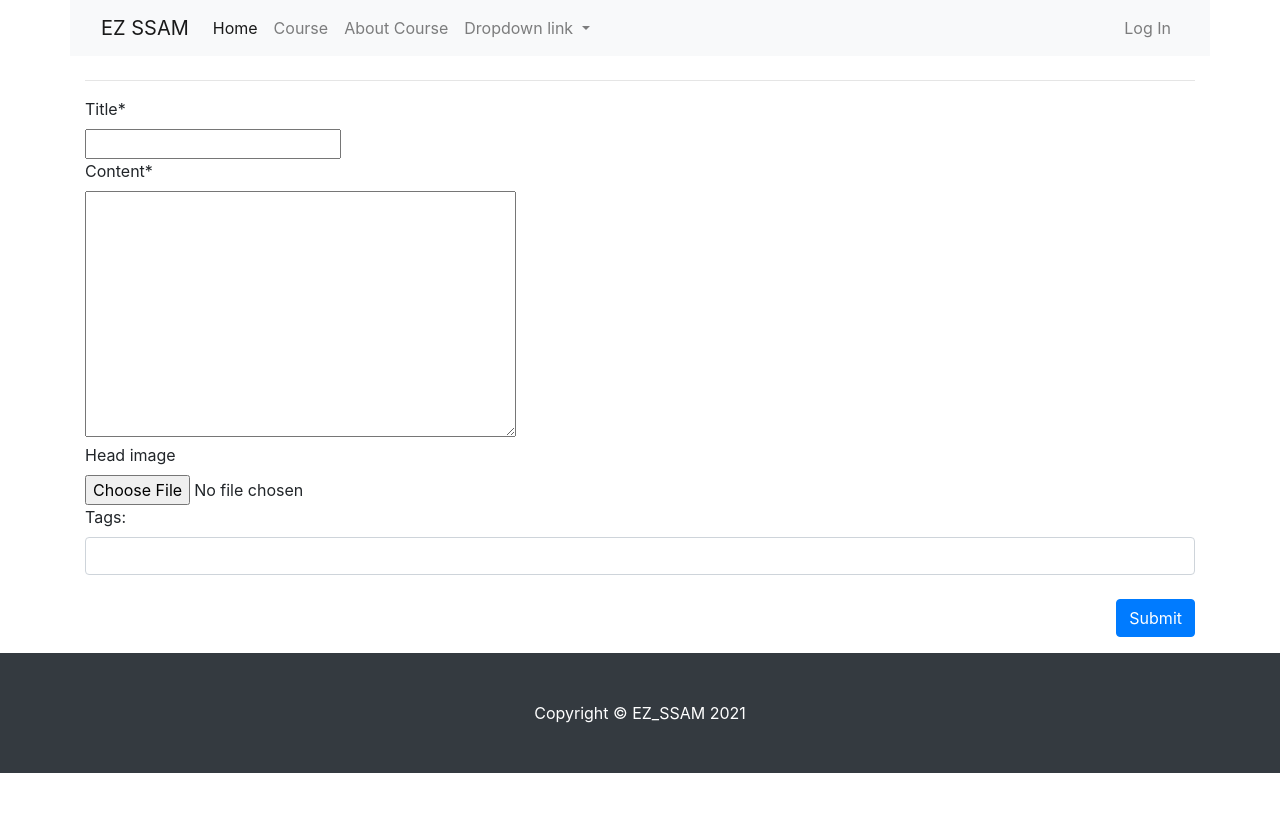
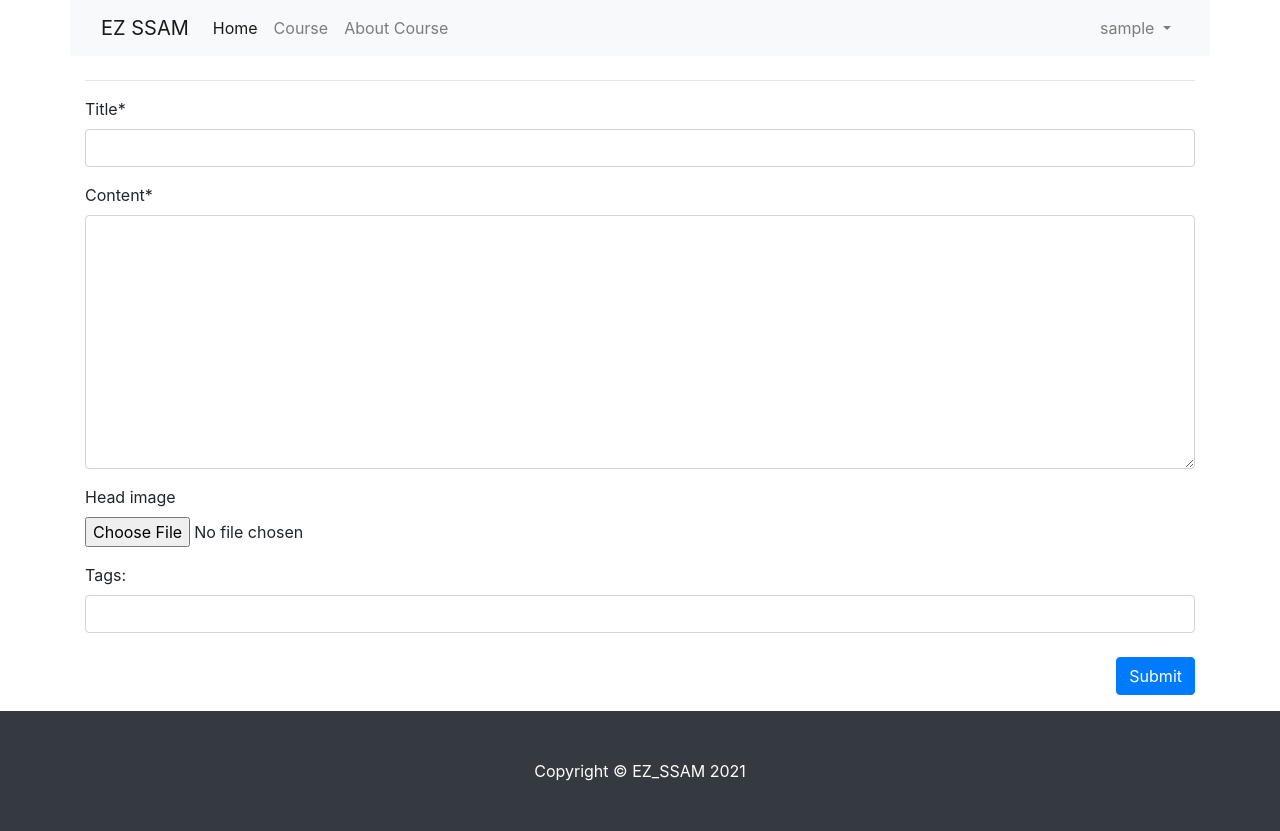
Before and after one commit to ezstkr/ssam-ezst, a Django app: page /course/create_course/ in a window 1280 px wide. Before the commit the page ends 773 px from the top, so only its background shows below. Run offline with Django 3.2, Linux system fonts and the light colour scheme; the visitor is signed in with stand-in values (Sample User, id 1); some libraries are stand-ins or nearby versions.

Commit message:
구글 로그인 로컬 적용

```diff
--- a/course/templates/course/navbar.html
+++ b/course/templates/course/navbar.html
@@ -1,7 +1,10 @@
+{% load socialaccount %}
+
 <nav class="navbar navbar-expand-lg navbar-light bg-light container fixed-top">
     <div class="container-fluid">
         <a class="navbar-brand" href="/">EZ SSAM</a>
-        <button class="navbar-toggler" type="button" data-bs-toggle="collapse" data-bs-target="#navbarNavDropdown" aria-controls="navbarNavDropdown" aria-expanded="false" aria-label="Toggle navigation">
+        <button class="navbar-toggler" type="button" data-bs-toggle="collapse" data-bs-target="#navbarNavDropdown"
+                aria-controls="navbarNavDropdown" aria-expanded="false" aria-label="Toggle navigation">
             <span class="navbar-toggler-icon"></span>
         </button>
         <div class="collapse navbar-collapse" id="navbarNavDropdown">
@@ -15,22 +18,27 @@
                 <li class="nav-item">
                     <a class="nav-link" href="/about_me/">About Course</a>
                 </li>
-            <li class="nav-item dropdown">
-            <a class="nav-link dropdown-toggle" href="#" id="navbarDropdownMenuLink" role="button" data-bs-toggle="dropdown" aria-expanded="false">
-                Dropdown link
-            </a>
-            <ul class="dropdown-menu" aria-labelledby="navbarDropdownMenuLink">
-                <li><a class="dropdown-item" href="#">Action</a></li>
-                <li><a class="dropdown-item" href="#">Another action</a></li>
-                <li><a class="dropdown-item" href="#">Something else here</a></li>
-            </ul>
-            </li>
             </ul>
         </div>
         <ul class="navbar-nav ml-auto">
+            {% if user.is_authenticated %}
+            <li class="nav-item dropdown">
+                <a class="nav-link dropdown-toggle" href="#" id="navbarDropdown" role="button" data-toggle="dropdown"
+                   aria-haspopup="true" aria-expanded="false">
+                    {% if user.socialaccount_set.all.0.get_avatar_url %}
+                    <img class="rounded-circle" width="25px" src="{{user.socialaccount_set.all.0.get_avatar_url }}">
+                    {% endif %}
+                    {{user.username}}
+                </a>
+                <div class="dropdown-menu" aria-labelledby="navbarDropdown">
+                    <a class="dropdown-item" href="/accounts/logout">Log Out</a>
+                </div>
+            </li>
+            {% else %}
             <li class="nav-item">
-            <a href="#" class="nav-link" data-bs-toggle="modal" data-bs-target="#loginModal">Log In</a>
+                <a class="nav-link" href="#" data-toggle="modal" data-target="#loginModal">Log In</a>
             </li>
+            {% endif %}
         </ul>
     </div>
 </nav>
@@ -45,12 +53,9 @@
             </div>
             <div class="modal-body">
                 <div class="row">
-                <div class="col-md-6">
-                    <button type="button" class="btn btn-outline-dark btn-block btn-sm"><i class="fab fa-google"></i>Log in with Google</button>
-                    <button type="button" class="btn btn-outline-dark btn-block btn-sm"><i class="fas fa-envelope-square"></i>Log in with E-mail</button>
-                </div>
-                <div class="col-md-6 d-grid gap-1">
-                    <button type="button" class="btn btn-outline-dark btn-block btn-sm"><i class="fas fa-envelope-square"></i>Sign Up with E-mail</button>
+                    <div class="col-md-12">
+                        <a role="button" class="btn btn-outline-dark btn-block btn-sm"
+                           href="{% provider_login_url 'google' %}"><i class="fab fa-google"></i>Log in with Google</a>
                     </div>
                 </div>
 
--- a/ssam_ezst/urls.py
+++ b/ssam_ezst/urls.py
@@ -8,6 +8,7 @@
     path('course/', include('course.urls')),
     path('lecture/', include('lecture.urls')),
     path('admin/', admin.site.urls),
+    path('accounts/', include('allauth.urls')),
     path('', include('page.urls')),
 ]
 
```
Also changed, not shown: ssam_ezst/settings.py (+21 -0 lines). Lines whose indentation alone changed are shown as unchanged.
